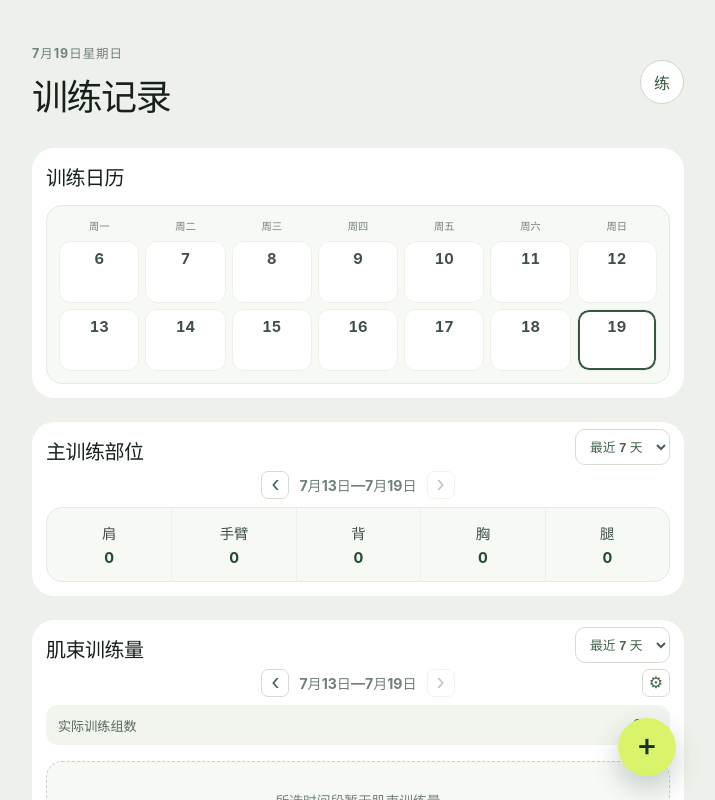
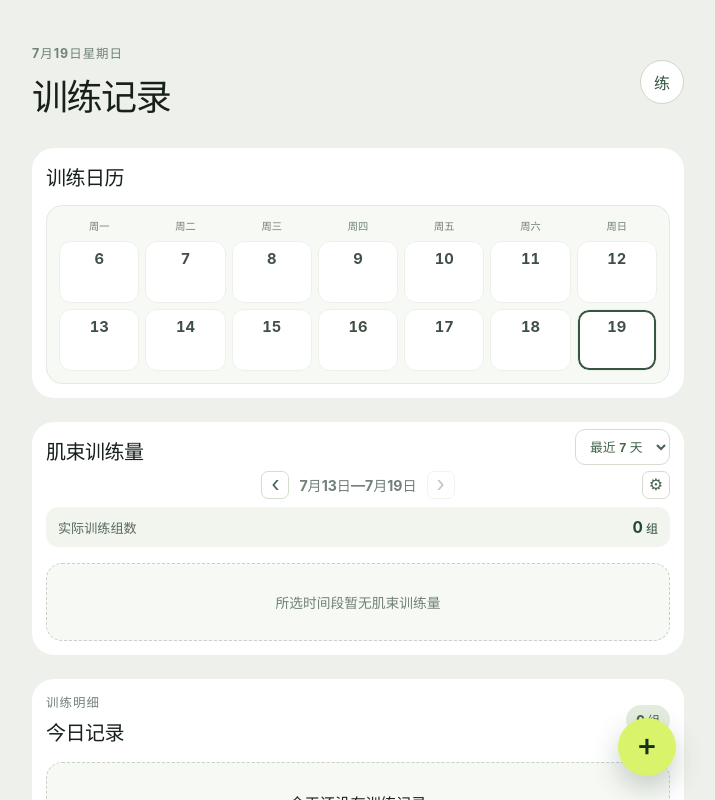
Before and after one commit to Chihatepython/fitness-tracker, a Vue app: page / in a window 1280 px wide. Shown: the top 800 px of the page, without its empty margins (282-997 px from the left). Built offline with nearby package versions, Linux system fonts and the light colour scheme.

Commit message:
Remove body part summary card

```diff
--- a/src/components/BodyPartSummaryCard.vue
+++ /dev/null
@@ -1,173 +0,0 @@
-<script setup lang="ts">
-import { computed } from 'vue'
-
-import { type BodyPart } from '@/database'
-import { BODY_PART_DISPLAY_PRIORITY, TRAINING_PERIODS } from '@/domain/trainingStats'
-
-const props = defineProps<{
-  counts: Record<BodyPart, number>
-  periodIndex: number
-  weekOffset: number
-  dateRange: string
-  isLoading: boolean
-  error: string
-}>()
-
-const emit = defineEmits<{
-  changePeriod: [periodIndex: number]
-  changeWeek: [weekDelta: number]
-}>()
-
-const selectedPeriod = computed(() => TRAINING_PERIODS[props.periodIndex]!)
-
-const sortedBodyParts = computed(() =>
-  [...BODY_PART_DISPLAY_PRIORITY].sort((left, right) => {
-    const countDifference = props.counts[right] - props.counts[left]
-
-    return (
-      countDifference ||
-      BODY_PART_DISPLAY_PRIORITY.indexOf(left) - BODY_PART_DISPLAY_PRIORITY.indexOf(right)
-    )
-  }),
-)
-
-function handlePeriodChange(event: Event): void {
-  emit('changePeriod', Number((event.target as HTMLSelectElement).value))
-}
-</script>
-
-<template>
-  <section class="dashboard-card spaced-dashboard-card" aria-labelledby="summary-title">
-    <div class="section-heading">
-      <div>
-        <h2 id="summary-title">主训练部位</h2>
-        <div class="period-date-navigation">
-          <button
-            v-if="selectedPeriod.canNavigateWeeks"
-            type="button"
-            :disabled="isLoading"
-            aria-label="查看上一个统计周"
-            @click="emit('changeWeek', 1)"
-          >
-            ‹
-          </button>
-          <span class="date-range">{{ dateRange }}</span>
-          <button
-            v-if="selectedPeriod.canNavigateWeeks"
-            type="button"
-            :disabled="isLoading || weekOffset === 0"
-            aria-label="查看下一个统计周"
-            @click="emit('changeWeek', -1)"
-          >
-            ›
-          </button>
-        </div>
-      </div>
-      <select
-        class="period-select"
-        :value="periodIndex"
-        :disabled="isLoading"
-        aria-label="选择统计周期"
-        @change="handlePeriodChange"
-      >
-        <option v-for="(period, index) in TRAINING_PERIODS" :key="period.id" :value="index">
-          {{ period.label }}
-        </option>
-      </select>
-    </div>
-
-    <div class="body-part-list">
-      <article v-for="bodyPart in sortedBodyParts" :key="bodyPart" class="body-part-row">
-        <span>{{ bodyPart }}</span>
-        <strong>{{ isLoading ? '—' : counts[bodyPart] }}</strong>
-      </article>
-    </div>
-    <p v-if="error" class="section-error" role="alert">{{ error }}</p>
-  </section>
-</template>
-
-<style scoped>
-.section-heading {
-  position: relative;
-  display: block;
-}
-
-.section-heading .period-select {
-  position: absolute;
-  right: 0;
-  bottom: 34px;
-}
-
-.period-date-navigation {
-  display: flex;
-  min-height: 28px;
-  align-items: center;
-  gap: 10px;
-  justify-content: center;
-  margin-top: 6px;
-}
-
-.period-date-navigation .date-range {
-  margin-top: 0;
-  font-size: 0.88rem;
-}
-
-.period-date-navigation button {
-  display: grid;
-  width: 28px;
-  height: 28px;
-  place-items: center;
-  padding: 0 0 2px;
-  border: 1px solid #d5ddd1;
-  border-radius: 7px;
-  outline: none;
-  background: #fff;
-  color: #46634d;
-  font-size: 1.35rem;
-  line-height: 1;
-  cursor: pointer;
-  -webkit-tap-highlight-color: transparent;
-}
-
-.period-date-navigation button:disabled {
-  cursor: default;
-  opacity: 0.35;
-}
-
-.body-part-list {
-  overflow: hidden;
-  display: grid;
-  margin-top: 8px;
-  border: 1px solid #e4e9e1;
-  border-radius: 16px;
-  background: #f7f9f5;
-  grid-template-columns: repeat(5, minmax(0, 1fr));
-}
-
-.body-part-row {
-  display: flex;
-  min-width: 0;
-  align-items: center;
-  flex-direction: column;
-  justify-content: center;
-  gap: 5px;
-  padding: 14px 4px;
-  text-align: center;
-}
-
-.body-part-row + .body-part-row {
-  border-left: 1px solid #edf0ea;
-}
-
-.body-part-row span {
-  color: #405047;
-  font-size: 0.9rem;
-  font-weight: 700;
-}
-
-.body-part-row strong {
-  color: #234a31;
-  font-size: 0.95rem;
-  font-variant-numeric: tabular-nums;
-}
-</style>
--- a/src/composables/useTrainingDashboard.ts
+++ b/src/composables/useTrainingDashboard.ts
@@ -10,9 +10,7 @@ import {
 import {
   TRAINING_PERIODS,
   buildTrainingCalendarDays,
-  calculateBodyPartDayCounts,
   calculateMuscleTraining,
-  createEmptyBodyPartCounts,
   createEmptyMuscleTrainingSources,
   createEmptyMuscleTrainingTotals,
   formatDisplayDate,
@@ -26,12 +24,6 @@ export function useTrainingDashboard() {
   const todaySets = ref<TrainingSet[]>([])
   const isLoadingTodaySets = ref(true)
   const todaySetsError = ref('')
-
-  const bodyPartDayCounts = ref(createEmptyBodyPartCounts())
-  const isLoadingBodyPartCounts = ref(true)
-  const bodyPartCountsError = ref('')
-  const selectedTrainingPeriodIndex = ref(0)
-  const trainingPeriodWeekOffset = ref(0)
 
   const muscleTrainingTotals = ref(createEmptyMuscleTrainingTotals())
   const muscleTrainingSources = ref(createEmptyMuscleTrainingSources())
@@ -53,20 +45,6 @@ export function useTrainingDashboard() {
   const isExporting = ref(false)
   const exportStatus = ref('')
   const exportError = ref('')
-
-  const selectedTrainingPeriod = computed(
-    () => TRAINING_PERIODS[selectedTrainingPeriodIndex.value]!,
-  )
-  const trainingPeriodDateRange = computed(() =>
-    getTrainingPeriodDateRange(
-      selectedTrainingPeriod.value,
-      trainingPeriodWeekOffset.value,
-    ),
-  )
-  const trainingPeriodRangeLabel = computed(
-    () =>
-      `${formatDisplayDate(trainingPeriodDateRange.value.startDate)}—${formatDisplayDate(trainingPeriodDateRange.value.endDate)}`,
-  )
 
   const selectedMuscleTrainingPeriod = computed(
     () => TRAINING_PERIODS[selectedMuscleTrainingPeriodIndex.value]!,
@@ -95,25 +73,6 @@ export function useTrainingDashboard() {
       todaySetsError.value = error instanceof Error ? error.message : '无法读取今日记录'
     } finally {
       isLoadingTodaySets.value = false
-    }
-  }
-
-  async function loadBodyPartDayCounts(): Promise<void> {
-    isLoadingBodyPartCounts.value = true
-    bodyPartCountsError.value = ''
-
-    try {
-      const trainingSets = await getTrainingSetsByDateRange(
-        trainingPeriodDateRange.value.startDate,
-        trainingPeriodDateRange.value.endDate,
-      )
-
-      bodyPartDayCounts.value = calculateBodyPartDayCounts(trainingSets)
-    } catch (error: unknown) {
-      bodyPartCountsError.value =
-        error instanceof Error ? error.message : '无法读取训练部位统计'
-    } finally {
-      isLoadingBodyPartCounts.value = false
     }
   }
 
@@ -158,19 +117,6 @@ export function useTrainingDashboard() {
     }
   }
 
-  function changeTrainingPeriod(periodIndex: number): void {
-    selectedTrainingPeriodIndex.value = periodIndex
-    trainingPeriodWeekOffset.value = 0
-    void loadBodyPartDayCounts()
-  }
-
-  function changeTrainingPeriodWeek(weekDelta: number): void {
-    if (!selectedTrainingPeriod.value.canNavigateWeeks) return
-
-    trainingPeriodWeekOffset.value = Math.max(0, trainingPeriodWeekOffset.value + weekDelta)
-    void loadBodyPartDayCounts()
-  }
-
   function changeMuscleTrainingPeriod(periodIndex: number): void {
     selectedMuscleTrainingPeriodIndex.value = periodIndex
     muscleTrainingPeriodWeekOffset.value = 0
@@ -189,7 +135,6 @@ export function useTrainingDashboard() {
 
   function refreshAfterSetAdded(): void {
     void loadTodaySets()
-    void loadBodyPartDayCounts()
     void loadMuscleTrainingTotals()
     void loadTrainingCalendar()
   }
@@ -207,11 +152,7 @@ export function useTrainingDashboard() {
       todaySets.value = todaySets.value.filter(
         (trainingSet) => trainingSet.id !== trainingSetId,
       )
-      await Promise.all([
-        loadBodyPartDayCounts(),
-        loadMuscleTrainingTotals(),
-        loadTrainingCalendar(),
-      ])
+      await Promise.all([loadMuscleTrainingTotals(), loadTrainingCalendar()])
 
       return true
     } catch (error: unknown) {
@@ -253,7 +194,6 @@ export function useTrainingDashboard() {
 
   onMounted(() => {
     void loadTodaySets()
-    void loadBodyPartDayCounts()
     void loadMuscleTrainingTotals()
     void loadTrainingCalendar()
   })
@@ -262,12 +202,6 @@ export function useTrainingDashboard() {
     todaySets,
     isLoadingTodaySets,
     todaySetsError,
-    bodyPartDayCounts,
-    isLoadingBodyPartCounts,
-    bodyPartCountsError,
-    selectedTrainingPeriodIndex,
-    trainingPeriodWeekOffset,
-    trainingPeriodRangeLabel,
     muscleTrainingTotals,
     muscleTrainingSources,
     muscleTrainingSetCount,
@@ -285,8 +219,6 @@ export function useTrainingDashboard() {
     isExporting,
     exportStatus,
     exportError,
-    changeTrainingPeriod,
-    changeTrainingPeriodWeek,
     changeMuscleTrainingPeriod,
     changeMuscleTrainingPeriodWeek,
     refreshAfterSetAdded,
--- a/src/domain/trainingStats.ts
+++ b/src/domain/trainingStats.ts
@@ -6,7 +6,6 @@ import {
   type TrainingSet,
 } from '@/database'
 
-export const BODY_PART_DISPLAY_PRIORITY: readonly BodyPart[] = ['肩', '手臂', '背', '胸', '腿']
 export const CALENDAR_WEEKDAYS = ['周一', '周二', '周三', '周四', '周五', '周六', '周日'] as const
 export const TRAINING_PERIODS = [
   { id: 'rolling7', label: '最近 7 天', dayCount: 7, mode: 'rolling', canNavigateWeeks: true },
@@ -236,21 +235,6 @@ function getDominantBodyPart(
   return dominantBodyPart
 }
 
-export function calculateBodyPartDayCounts(
-  trainingSets: TrainingSet[],
-): Record<BodyPart, number> {
-  const countsByDate = getBodyPartCountsByDate(trainingSets)
-  const result = createEmptyBodyPartCounts()
-
-  for (const dateCounts of countsByDate.values()) {
-    const dominantBodyPart = getDominantBodyPart(dateCounts)
-
-    if (dominantBodyPart) result[dominantBodyPart] += 1
-  }
-
-  return result
-}
-
 export function buildTrainingCalendarDays(
   trainingSets: TrainingSet[],
   range = getTrainingCalendarRange(),
--- a/src/views/HomeView.vue
+++ b/src/views/HomeView.vue
@@ -2,7 +2,6 @@
 import { ref } from 'vue'
 
 import AddSetDialog from '@/components/AddSetDialog.vue'
-import BodyPartSummaryCard from '@/components/BodyPartSummaryCard.vue'
 import DeleteSetDialog from '@/components/DeleteSetDialog.vue'
 import MuscleVolumeCard from '@/components/MuscleVolumeCard.vue'
 import TodayRecordsCard from '@/components/TodayRecordsCard.vue'
@@ -26,12 +25,6 @@ const {
   todaySets,
   isLoadingTodaySets,
   todaySetsError,
-  bodyPartDayCounts,
-  isLoadingBodyPartCounts,
-  bodyPartCountsError,
-  selectedTrainingPeriodIndex,
-  trainingPeriodWeekOffset,
-  trainingPeriodRangeLabel,
   muscleTrainingTotals,
   muscleTrainingSources,
   muscleTrainingSetCount,
@@ -49,8 +42,6 @@ const {
   isExporting,
   exportStatus,
   exportError,
-  changeTrainingPeriod,
-  changeTrainingPeriodWeek,
   changeMuscleTrainingPeriod,
   changeMuscleTrainingPeriodWeek,
   refreshAfterSetAdded,
@@ -99,17 +90,6 @@ async function confirmDelete(): Promise<void> {
       :days="trainingCalendarDays"
       :is-loading="isLoadingTrainingCalendar"
       :error="trainingCalendarError"
-    />
-
-    <BodyPartSummaryCard
-      :counts="bodyPartDayCounts"
-      :period-index="selectedTrainingPeriodIndex"
-      :week-offset="trainingPeriodWeekOffset"
-      :date-range="trainingPeriodRangeLabel"
-      :is-loading="isLoadingBodyPartCounts"
-      :error="bodyPartCountsError"
-      @change-period="changeTrainingPeriod"
-      @change-week="changeTrainingPeriodWeek"
     />
 
     <MuscleVolumeCard
```
